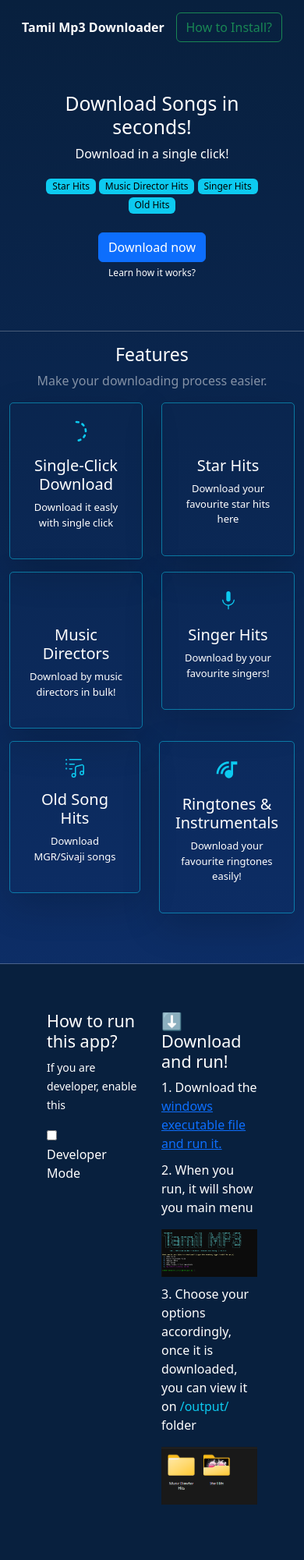
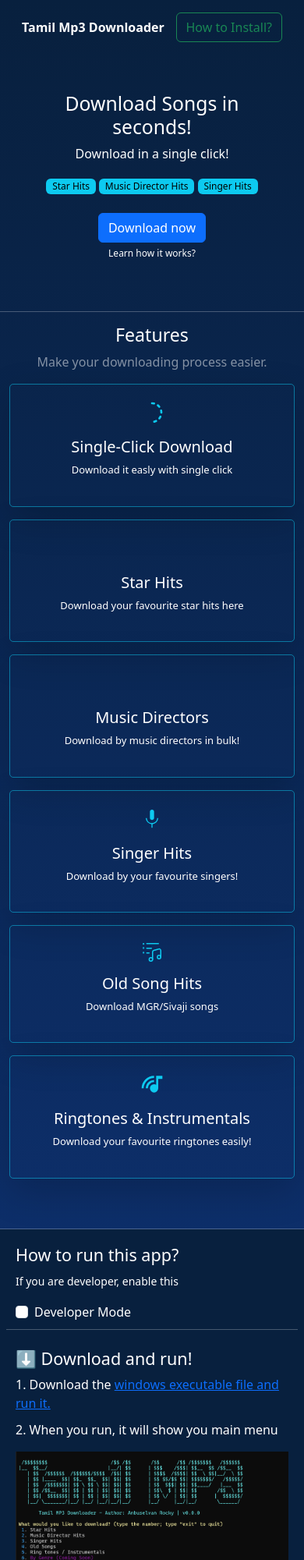
Before and after one commit to anburocky3/tamil-mp3-downloader, a plain HTML site: page docs/index.html in a window 390 px wide. Shown: the top 2000 px of the page at 78% size. Drawn offline with nearby package versions, Linux system fonts and the light colour scheme.

Commit message:
docs(ui): css modifications

```diff
--- a/docs/assets/css/main.css
+++ b/docs/assets/css/main.css
@@ -52,3 +52,9 @@ header a.links:hover {
 #documentation #developer-documentation li, #newbie-documentation li {
     padding-bottom: 10px;
 }
+
+@media screen and (max-width: 576px) {
+    #documentation {
+        padding: 20px !important;
+    }
+}
--- a/docs/index.html
+++ b/docs/index.html
@@ -63,9 +63,7 @@
             </ul>
           </nav>
           <!-- Mobile only -->
-          <a
-            href="https://github.com/anburocky3/tamil-mp3-downloader"
-            class="btn btn-outline-success d-sm-none"
+          <a href="#documentation" class="btn btn-outline-success d-sm-none"
             >How to Install?</a
           >
         </div>
@@ -84,7 +82,9 @@
           <span class="badge text-bg-info fw-medium">Star Hits</span>
           <span class="badge text-bg-info fw-medium">Music Director Hits</span>
           <span class="badge text-bg-info fw-medium">Singer Hits</span>
-          <span class="badge text-bg-info fw-medium">Old Hits</span>
+          <span class="badge text-bg-info fw-medium d-none d-sm-block"
+            >Old Hits</span
+          >
         </div>
         <div class="mt-4">
           <a href="#documentation" class="btn btn-primary">Download now</a>
@@ -106,7 +106,7 @@
         <!-- List all features -->
         <div class="features-wrapper">
           <div class="row gy-3">
-            <div class="col col-md-4">
+            <div class="col-12 col-md-4">
               <div
                 class="feature-list border border-info border-opacity-50 shadow-lg"
               >
@@ -232,7 +232,7 @@
                 <p>Download your favourite star hits here</p>
               </div>
             </div>
-            <div class="col col-md-4">
+            <div class="col-12 col-md-4">
               <div
                 class="feature-list border border-info border-opacity-50 shadow-lg"
               >
@@ -350,7 +350,7 @@
                 <p>Download by music directors in bulk!</p>
               </div>
             </div>
-            <div class="col col-md-4">
+            <div class="col-12 col-md-4">
               <div
                 class="feature-list border border-info border-opacity-50 shadow-lg"
               >
@@ -372,7 +372,7 @@
                 <p class="">Download by your favourite singers!</p>
               </div>
             </div>
-            <div class="col col-md-4">
+            <div class="col-12 col-md-4">
               <div
                 class="feature-list border border-info border-opacity-50 shadow-lg"
               >
@@ -405,7 +405,7 @@
                 <p>Download MGR/Sivaji songs</p>
               </div>
             </div>
-            <div class="col col-md-4">
+            <div class="col-12 col-md-4">
               <div
                 class="feature-list border border-info border-opacity-50 shadow-lg"
               >
@@ -436,19 +436,26 @@
       <!-- Documentation -->
       <section id="documentation" class="pb-5">
         <div class="row">
-          <div class="col col-md-4">
+          <div class="col-12 col-sm-4">
             <div>
               <h4>How to run this app?</h4>
               <small>If you are developer, enable this</small>
-              <div class="mt-3">
-                <input type="checkbox" value="developer" id="developerToggle" />
-                <label for="developerToggle" class="form-label"
-                  >Developer Mode</label
-                >
+
+              <div class="form-check mt-3">
+                <input
+                  class="form-check-input"
+                  type="checkbox"
+                  value="developer"
+                  id="developerToggle"
+                />
+                <label class="form-check-label" for="developerToggle">
+                  Developer Mode
+                </label>
               </div>
             </div>
           </div>
-          <div class="col col-md-8">
+          <hr class="my-2 py-2 d-sm-none" />
+          <div class="col-12 col-sm-8">
             <div id="developer-documentation" class="d-none">
               <h4>🏗️ Build & run on your own!</h4>
               <ul class="list-unstyled mt-3">
@@ -512,6 +519,7 @@
                 <li>
                   3. Choose your options accordingly, once it is downloaded, you
                   can view it on <span class="text-info">/output/</span> folder
+                  <br />
                   <img
                     src="https://raw.githubusercontent.com/anburocky3/tamil-mp3-downloader/main/screenshots/8.png"
                     alt="Tamil MP3 Downloader by Anbu"
@@ -530,7 +538,19 @@
           <a
             href="https://github.com/anburocky3/tamil-mp3-downloader/fork"
             class="text-success text-decoration-none"
-            >Github - Open Source</a
+          >
+            <svg
+              xmlns="http://www.w3.org/2000/svg"
+              width="32"
+              height="32"
+              viewBox="0 0 24 24"
+            >
+              <path
+                fill="currentColor"
+                d="M12 2A10 10 0 0 0 2 12c0 4.42 2.87 8.17 6.84 9.5c.5.08.66-.23.66-.5v-1.69c-2.77.6-3.36-1.34-3.36-1.34c-.46-1.16-1.11-1.47-1.11-1.47c-.91-.62.07-.6.07-.6c1 .07 1.53 1.03 1.53 1.03c.87 1.52 2.34 1.07 2.91.83c.09-.65.35-1.09.63-1.34c-2.22-.25-4.55-1.11-4.55-4.92c0-1.11.38-2 1.03-2.71c-.1-.25-.45-1.29.1-2.64c0 0 .84-.27 2.75 1.02c.79-.22 1.65-.33 2.5-.33s1.71.11 2.5.33c1.91-1.29 2.75-1.02 2.75-1.02c.55 1.35.2 2.39.1 2.64c.65.71 1.03 1.6 1.03 2.71c0 3.82-2.34 4.66-4.57 4.91c.36.31.69.92.69 1.85V21c0 .27.16.59.67.5C19.14 20.16 22 16.42 22 12A10 10 0 0 0 12 2"
+              />
+            </svg>
+            Github - Open Source</a
           >
         </h5>
 
```
